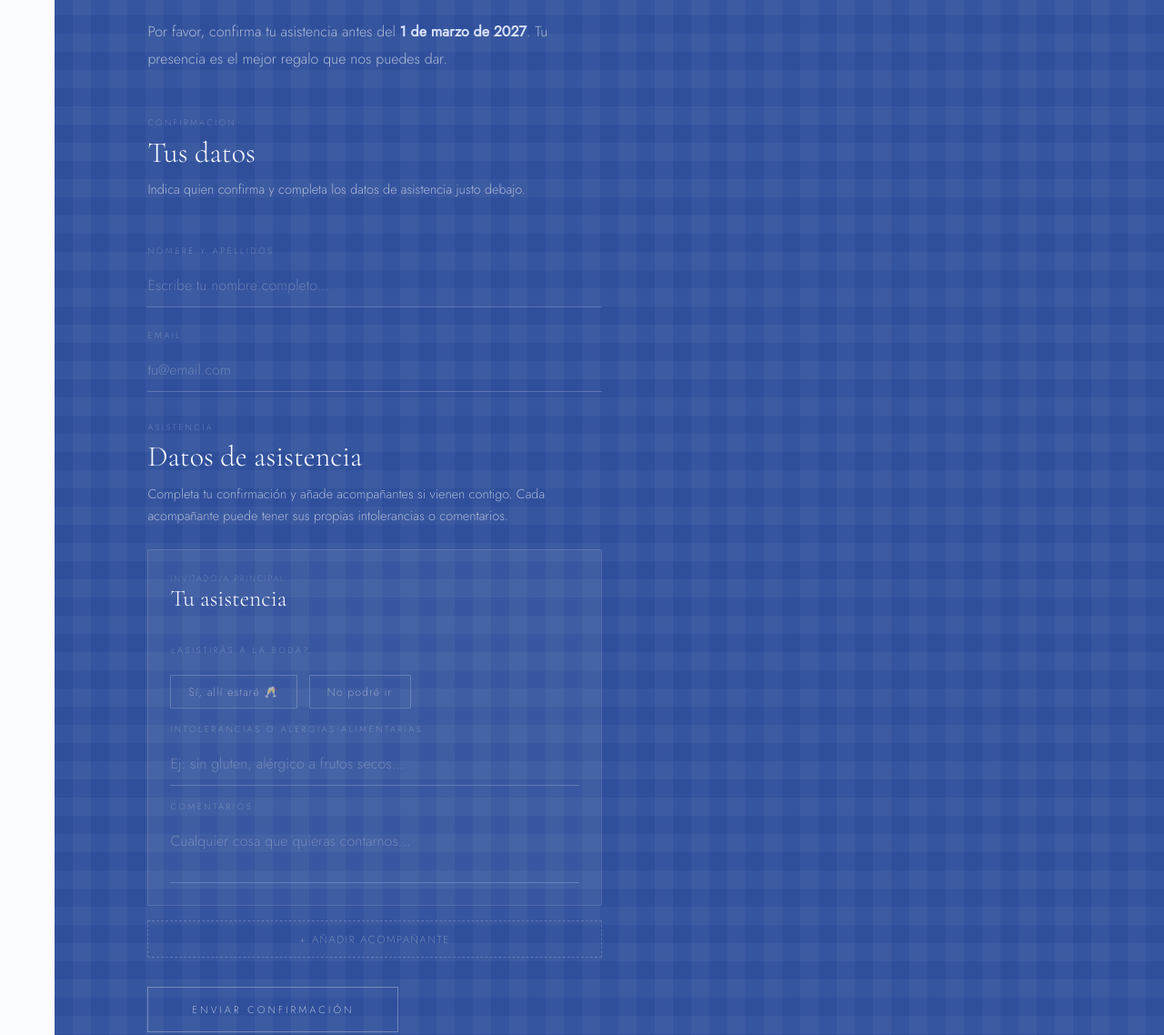
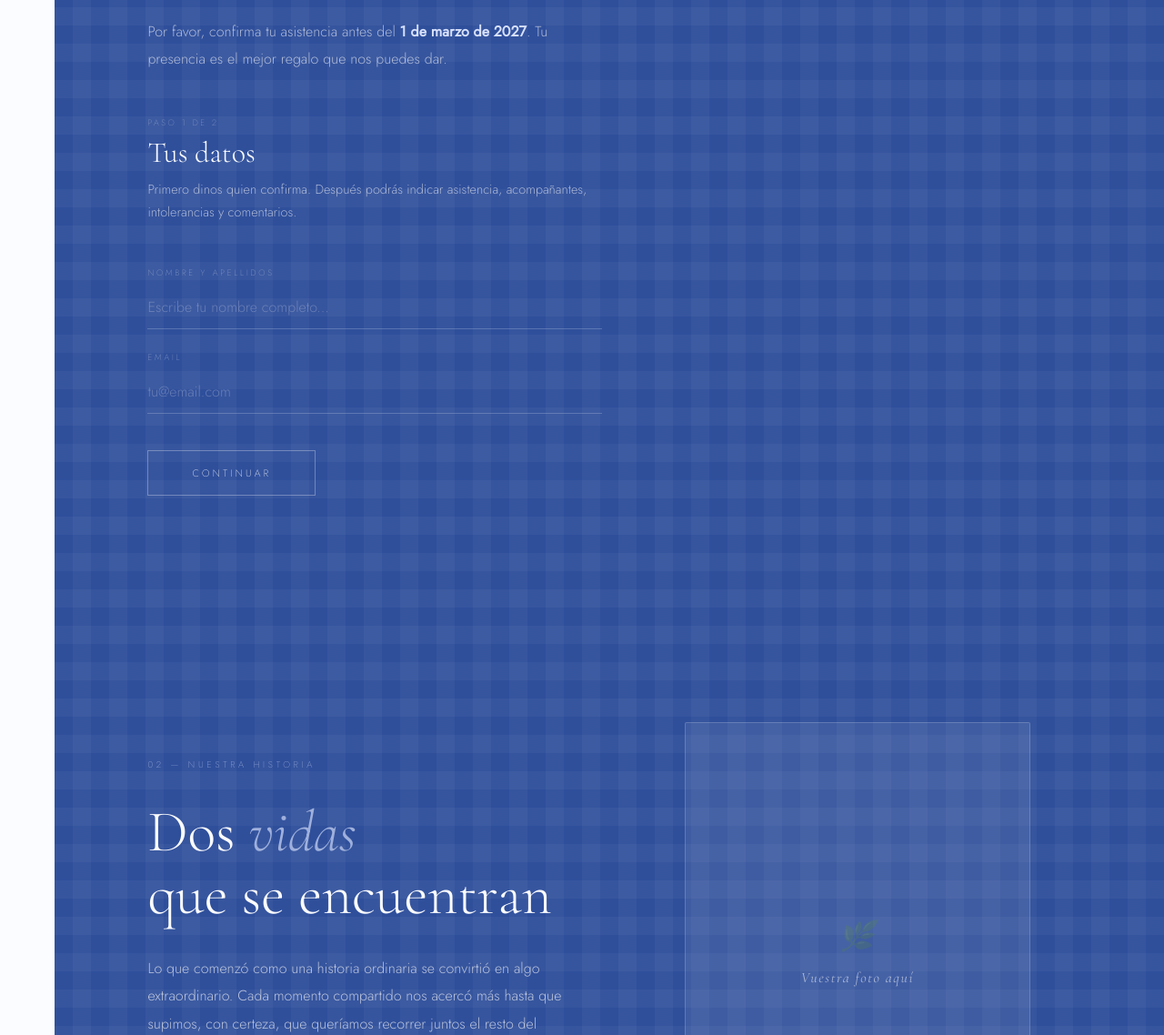
Before and after one commit to lmrnc/milenayomar, a website: page index.html in a window 1280 px wide. Shown: the part 1100-2238 px from the top of the page at 91% size. Drawn offline with nearby package versions, Linux system fonts and the light colour scheme.

Commit message:
Reveal RSVP details with anchor step

```diff
--- a/index.html
+++ b/index.html
@@ -134,6 +134,8 @@
   .rsvp-step-kicker { font-weight: 200; font-size: 0.58rem; letter-spacing: 0.28em; text-transform: uppercase; color: rgba(254,252,252,0.42); margin-bottom: 0.4rem; }
   .rsvp-step-title { font-family: 'Cormorant Garamond', serif; font-size: 2rem; font-weight: 300; color: var(--white); margin-bottom: 0.6rem; }
   .rsvp-step-help { font-weight: 300; font-size: 0.9rem; line-height: 1.7; color: rgba(254,252,252,0.58); margin-bottom: 1.5rem; max-width: 500px; }
+  .rsvp-details { display: none; width: 100%; max-width: 500px; margin-top: 2rem; scroll-margin-top: 2rem; }
+  .rsvp-details:target, .rsvp-details.is-open { display: block; }
   .form-group { display: flex; flex-direction: column; gap: 0.5rem; }
   .form-label { font-weight: 200; font-size: 0.58rem; letter-spacing: 0.3em; text-transform: uppercase; color: rgba(254,252,252,0.45); }
   .form-input, .form-textarea {
@@ -152,6 +154,7 @@
     transition: all 0.3s; align-self: flex-start;
   }
   .btn-submit:hover { background: var(--white); border-color: var(--white); color: var(--garnet); }
+  a.btn-submit { text-decoration: none; display: inline-flex; align-items: center; justify-content: center; }
   .btn-secondary { margin-top: 0.8rem; padding: 0.8rem 0; background: transparent; border: none; color: rgba(254,252,252,0.55); font-family: 'Jost', sans-serif; font-weight: 200; font-size: 0.68rem; letter-spacing: 0.2em; text-transform: uppercase; cursor: pointer; }
   .btn-secondary:hover { color: var(--white); }
 
@@ -269,9 +272,9 @@
     <!-- STEP 1: datos del invitado -->
     <div id="rsvp-step-1" class="confirm-form reveal">
       <div>
-        <p class="rsvp-step-kicker">Confirmacion</p>
+        <p class="rsvp-step-kicker">Paso 1 de 2</p>
         <p class="rsvp-step-title">Tus datos</p>
-        <p class="rsvp-step-help">Indica quien confirma y completa los datos de asistencia justo debajo.</p>
+        <p class="rsvp-step-help">Primero dinos quien confirma. Después podrás indicar asistencia, acompañantes, intolerancias y comentarios.</p>
       </div>
       <div class="form-group">
         <label class="form-label" for="guest-name">Nombre y apellidos</label>
@@ -282,12 +285,13 @@
         <input type="email" id="guest-email" class="form-input" placeholder="tu@email.com" autocomplete="email" required>
       </div>
       <input type="text" id="rsvp-website" tabindex="-1" autocomplete="off" aria-hidden="true" style="position:absolute;left:-9999px;opacity:0;">
+      <a href="#rsvp-step-2" class="btn-submit" id="btn-rsvp-start" data-rsvp-action="start">Continuar</a>
       <p id="start-error" aria-live="polite" style="display:none; margin-top:0.5rem; font-size:0.8rem; color:#e88c8c;"></p>
     </div>
 
     <!-- Datos de asistencia -->
-    <div id="rsvp-step-2" style="display:block; width:100%; max-width:500px; margin-top:2rem;">
-      <p class="rsvp-step-kicker">Asistencia</p>
+    <div id="rsvp-step-2" class="rsvp-details">
+      <p class="rsvp-step-kicker">Paso 2 de 2</p>
       <p class="rsvp-step-title">Datos de asistencia</p>
       <p class="rsvp-step-help">Completa tu confirmación y añade acompañantes si vienen contigo. Cada acompañante puede tener sus propias intolerancias o comentarios.</p>
 
@@ -638,8 +642,7 @@ document.addEventListener('DOMContentLoaded', function() {
     clearError(document.getElementById('send-error'));
 
     var step2 = document.getElementById('rsvp-step-2');
-    step2.style.display = 'block';
-    step2.scrollIntoView({ behavior: 'smooth', block: 'start' });
+    step2.classList.add('is-open');
   };
 
   window.backToRsvpStart = function() {
```
Also changed, not shown: tests/rsvp.test.js (+4 -1 lines).
